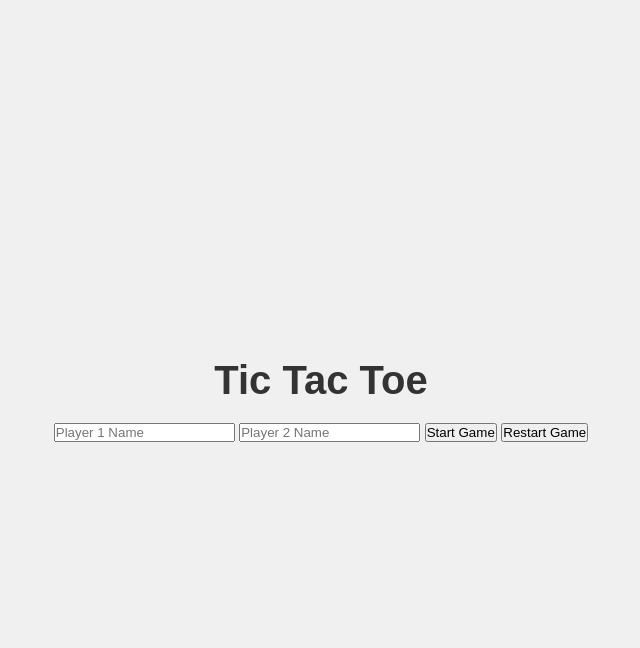
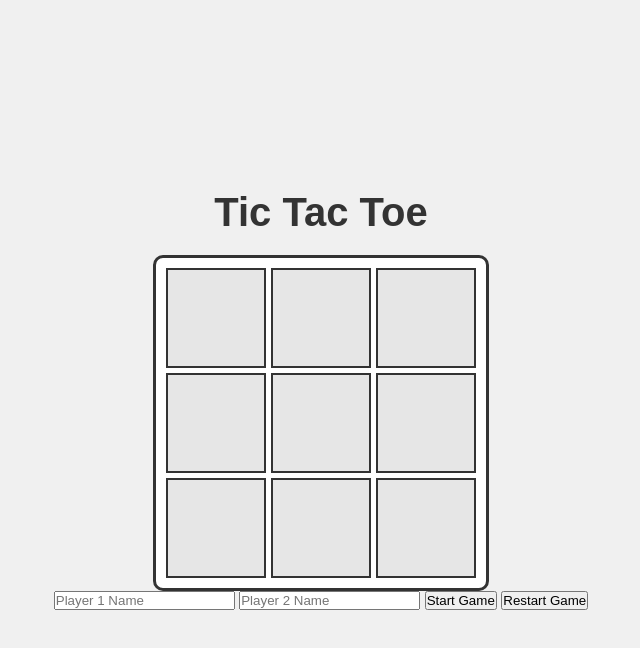
Before and after one commit to daliduraku/Tic-Tac-Toe, a plain HTML site: page index.html in a window 1280 px wide. Both pictures are taken after a click on the button "Start Game". Shown: the whole page, without its empty margins (319-959 px from the left). Drawn offline with Linux system fonts and the light colour scheme.

Commit message:
added style to the message and gameboard.

```diff
--- a/style.css
+++ b/style.css
@@ -3,7 +3,11 @@
     margin: 0;
     padding: 0;
     box-sizing: border-box;
+}
+
+:root {
     font-family: Arial, Helvetica, sans-serif;
+    --clr-primary: #333;
 }
 
 /* body and title */
@@ -19,6 +23,37 @@ body {
 
 h1 {
     font-size: 2.5rem;
-    color: #333;
+    color: var(--clr-primary);
     margin-bottom: 20px;
 }
+
+/* game board */
+#gameboard {
+    display: grid;
+    grid-template-columns: repeat(3, 100px);
+    grid-template-rows: repeat(3, 100px);
+    gap: 5px;
+    border: 3px solid var(--clr-primary);
+    padding: 10px;
+    background-color: #ffffff;
+    border-radius: 10px;
+}
+
+
+/* individual square */
+.square {
+    display: flex;
+    justify-content: center;
+    align-items: center;
+    font-size: 2rem;
+    font-weight: bold;
+    color: var(--clr-primary);
+    background-color: #e6e6e6;
+    cursor: pointer;
+    border: 2px solid var(--clr-primary);
+    transition: background-color 0.3s;
+}
+
+.square:hover {
+    background-color: #ccc;
+}
```
